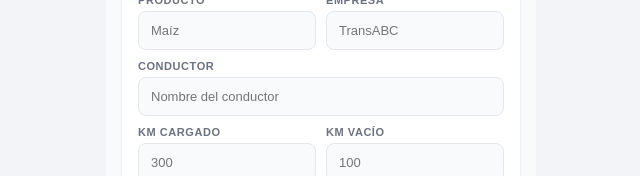
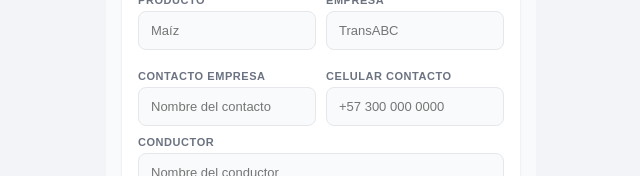
Before and after one commit to mcordobaruiz98/proflota, a React (Vite) app: page /calculadora in a window 1280 px wide. Shown: the part 310-486 px from the top of the page, without its empty margins (319-959 px from the left). Built offline with nearby package versions, Linux system fonts and the light colour scheme; no server answers; the database is empty; sample sign-in values are in the browser's storage.

Commit message:
contacto y celular empresa en calculadora

```diff
--- a/src/pages/Calculadora.jsx
+++ b/src/pages/Calculadora.jsx
@@ -216,6 +216,8 @@ function Calculadora({ vehiculos, viajes, onGuardar }) {
   const [descOtro,          setDescOtro]          = useState(false);
   const [pctOtro,           setPctOtro]           = useState(0);
   const [nombreOtro,        setNombreOtro]        = useState("");
+  const [contactoEmpresa,   setContactoEmpresa]   = useState("");
+  const [celularEmpresa,    setCelularEmpresa]    = useState("");
 
   const n   = (v) => parseFloat(v) || 0;
   const fmt = (v) => "$" + Math.round(v).toLocaleString("es-CO");
@@ -284,7 +286,7 @@ function Calculadora({ vehiculos, viajes, onGuardar }) {
     setGuardando(true);
     await onGuardar({
       fecha, mani, placa, tipoCarga, producto,
-      ruta: ruta.trim(), emp: empresa, condNom: conductor,
+      ruta: ruta.trim(), emp: empresa, condNom: conductor, contactoEmpresa, celularEmpresa,
       kmCargado: n(kmCargado), kmVacio: n(kmVacio), kmT: kmTotal,
       ton: n(tonelaje), fleteTon: n(fleteTon), vViaje: valorViaje,
       gTot: galTotal, galCargado: galCarg, galVacio: galVac,
@@ -365,6 +367,14 @@ function Calculadora({ vehiculos, viajes, onGuardar }) {
           <div style={styles.campo}>
             <label style={styles.label}>Empresa</label>
             <input type="text" placeholder="TransABC" value={empresa} onChange={e=>setEmpresa(e.target.value)} style={styles.input} />
+          </div>
+          <div style={styles.campo}>
+          <label style={styles.label}>Contacto empresa</label>
+          <input type="text" placeholder="Nombre del contacto" value={contactoEmpresa} onChange={e=>setContactoEmpresa(e.target.value)} style={styles.input} />
+          </div>
+          <div style={styles.campo}>
+          <label style={styles.label}>Celular contacto</label>
+          <input type="tel" placeholder="+57 300 000 0000" value={celularEmpresa} onChange={e=>setCelularEmpresa(e.target.value)} style={styles.input} />
           </div>
         </div>
         <div style={styles.campo}>
--- a/src/pages/DetalleViaje.jsx
+++ b/src/pages/DetalleViaje.jsx
@@ -148,7 +148,7 @@ function DetalleViaje({ viajes = [], onEliminar }) {
         </div>
 
         {/* CARGA */}
-        {(viaje.carga||viaje.prod||viaje.condNom)&&(
+        {(viaje.carga||viaje.prod||viaje.condNom||viaje.contactoEmpresa||viaje.celularEmpresa)&&(
         <div style={styles.card}>
             <div style={styles.cardHeader}>
              <Package size={16} color={t.colors.blue} strokeWidth={2} />
@@ -156,7 +156,9 @@ function DetalleViaje({ viajes = [], onEliminar }) {
           </div>
           {viaje.carga&&<div style={{...styles.fila,borderBottom:`1px solid ${t.colors.borderLight}`}}><span style={styles.filaLabel}>Tipo de carga</span><span style={styles.filaValor}>{viaje.carga}</span></div>}
           {viaje.prod&&<div style={{...styles.fila,borderBottom:`1px solid ${t.colors.borderLight}`}}><span style={styles.filaLabel}>Producto</span><span style={styles.filaValor}>{viaje.prod}</span></div>}
-            {viaje.condNom&&<div style={{...styles.fila,borderBottom:"none"}}><span style={styles.filaLabel}>Conductor</span><span style={styles.filaValor}>{viaje.condNom}</span></div>}
+          {viaje.condNom&&<div style={{...styles.fila,borderBottom:`1px solid ${t.colors.borderLight}`}}><span style={styles.filaLabel}>Conductor</span><span style={styles.filaValor}>{viaje.condNom}</span></div>}
+          {viaje.contactoEmpresa&&<div style={{...styles.fila,borderBottom:`1px solid ${t.colors.borderLight}`}}><span style={styles.filaLabel}>Contacto empresa</span><span style={styles.filaValor}>{viaje.contactoEmpresa}</span></div>}
+          {viaje.celularEmpresa&&<div style={{...styles.fila,borderBottom:"none"}}><span style={styles.filaLabel}>Celular contacto</span><a href={`tel:${viaje.celularEmpresa}`} style={{...styles.filaValor,color:t.colors.blue,textDecoration:"none"}}>{viaje.celularEmpresa}</a></div>}
         </div>
       )}
 
```
Lines whose indentation alone changed are shown as unchanged.
